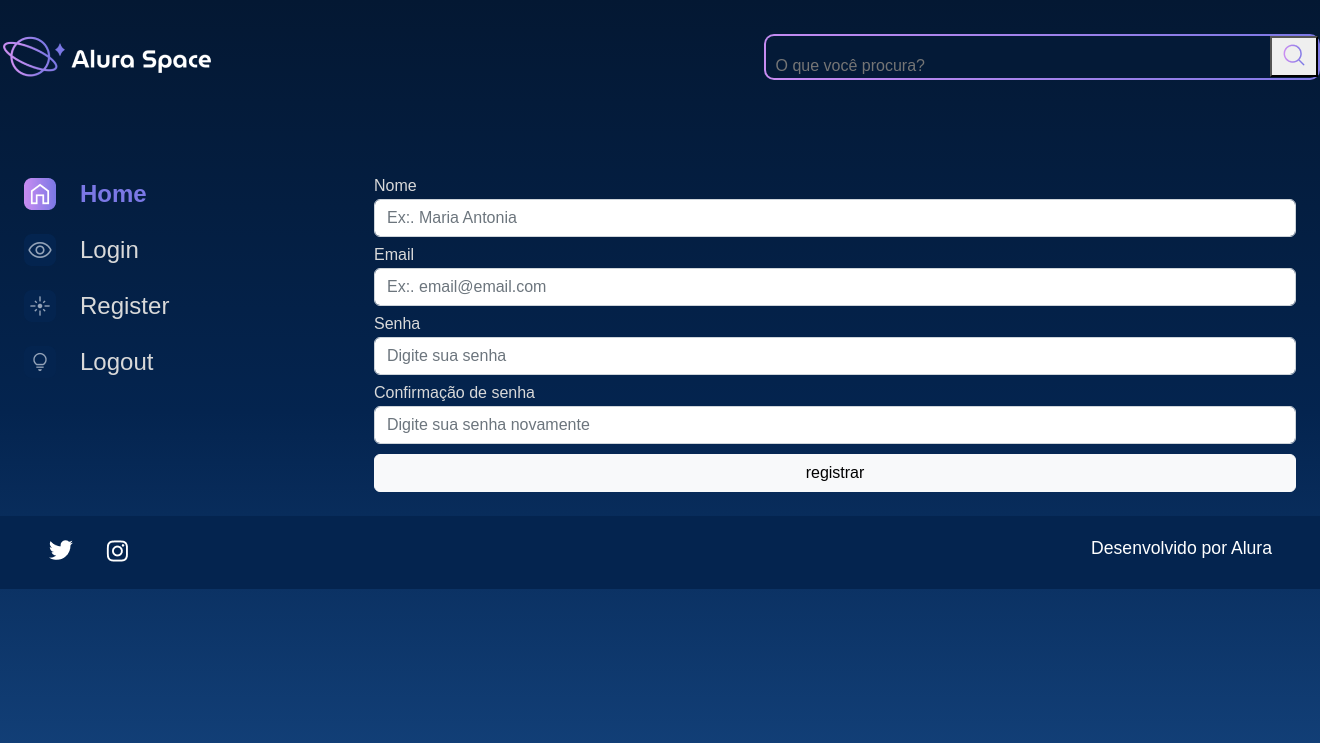
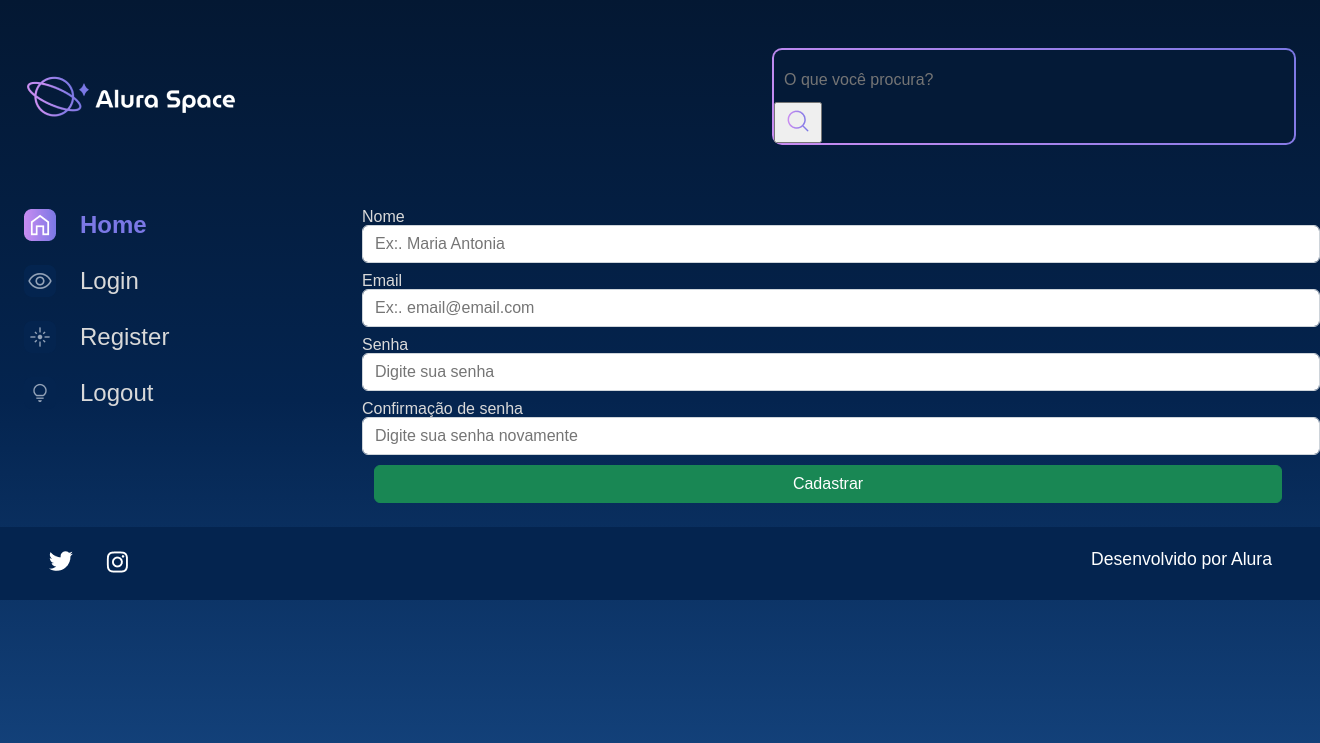
Before and after one commit to shiizuko/Django-alura-space, a Django app: page /register in a window 1320 px wide. Shown: the top 743 px of the page. Run offline with Django 4.2, Linux system fonts and the light colour scheme.

Commit message:
melhorias no projeto

```diff
--- a/setup/settings.py
+++ b/setup/settings.py
@@ -144,5 +144,5 @@
 from django.contrib.messages import constants as messages
 MESSAGE_TAGS = {
     messages.ERROR: 'danger',
-    messages.SUCCESS: 'success',
+    messages.SUCCESS: 'success'
 }
--- a/setup/static/styles/style.css
+++ b/setup/static/styles/style.css
@@ -399,3 +399,130 @@
     border: 2px solid #7B78E5;
     cursor: pointer;
 }
+
+.alert-success {
+    --bs-alert-color: #0f5132;
+    --bs-alert-bg: #d1e7dd;
+    --bg-alert-border-color: #badbcc;
+}
+
+.alert-danger {
+    --bs-alert-color: #842029;
+    --bs-alert-bg: #f8d7da;
+    --bg-alert-border-color: #f5c2c7;
+}
+.row {
+    --bs-gutter-x: 1.5rem;
+    --bs-gutter-y: 0;
+    display: flex;
+    flex-wrap: wrap;
+    margin-top: calc(-1 * var(--bs-gutter-y));
+    margin-right: calc(-.5 * var(--bs-gutter-x));
+    margin-left: calc(-.5 * var(--bs-gutter-x));
+}
+
+.col-12 {
+    flex: 0 0 auto;
+    width: 100%;
+}
+
+.btn {
+    --bs-btn-padding-x: 0.75rem;
+    --bs-btn-padding-y: 0.375rem;
+    --bs-btn-font-family: ;
+    --bs-btn-font-size: 1rem;
+    --bs-btn-font-weight: 400;
+    --bs-btn-line-height: 1.5;
+    --bs-btn-color: #212529;
+    --bs-btn-bg: transparent;
+    --bs-btn-border-width: 1px;
+    --bs-btn-border-color: transparent;
+    --bs-btn-border-radius: 0.375rem;
+    --bs-btn-hover-border-color: transparent;
+    --bs-btn-box-shadow: inset 0 1px 0 rgba(255, 255, 255, 0.15),0 1px 1px rgba(0, 0, 0, 0.075);
+    --bs-btn-disabled-opacity: 0.65;
+    --bs-btn-focus-box-shadow: 0 0 0 0.25rem rgba(var(--bs-btn-focus-shadow-rgb), .5);
+    display: inline-block;
+    padding: var(--bs-btn-padding-y) var(--bs-btn-padding-x);
+    font-family: var(--bs-btn-font-family);
+    font-size: var(--bs-btn-font-size);
+    font-weight: var(--bs-btn-font-weight);
+    line-height: var(--bs-btn-line-height);
+    color: var(--bs-btn-color);
+    text-align: center;
+    text-decoration: none;
+    vertical-align: middle;
+    cursor: pointer;
+    -webkit-user-select: none;
+    -moz-user-select: none;
+    user-select: none;
+    border: var(--bs-btn-border-width) solid var(--bs-btn-border-color);
+    border-radius: var(--bs-btn-border-radius);
+    background-color: var(--bs-btn-bg);
+    transition: color .15s ease-in-out,background-color .15s ease-in-out,border-color .15s ease-in-out,box-shadow .15s ease-in-out;
+}
+
+.btn-success {
+    --bs-btn-color: #fff;
+    --bs-btn-bg: #198754;
+    --bs-btn-border-color: #198754;
+    --bs-btn-hover-color: #fff;
+    --bs-btn-hover-bg: #157347;
+    --bs-btn-hover-border-color: #146c43;
+    --bs-btn-focus-shadow-rgb: 60,153,110;
+    --bs-btn-active-color: #fff;
+    --bs-btn-active-bg: #146c43;
+    --bs-btn-active-border-color: #13653f;
+    --bs-btn-active-shadow: inset 0 3px 5px rgba(0, 0, 0, 0.125);
+    --bs-btn-disabled-color: #fff;
+    --bs-btn-disabled-bg: #198754;
+    --bs-btn-disabled-border-color: #198754;
+}
+
+.btn-danger {
+    color: #fff;
+    background-color: #dc3545;
+    border-color: #dc3545;
+}
+
+.form-control {
+    display: block;
+    width: 100%;
+    padding: 0.375rem 0.75rem;
+    font-size: 1rem;
+    font-weight: 400;
+    line-height: 1.5;
+    color: #212529;
+    background-color: #fff;
+    background-clip: padding-box;
+    border: 1px solid #ced4da;
+    -webkit-appearance: none;
+    -moz-appearance: none;
+    appearance: none;
+    border-radius: 0.375rem;
+    transition: border-color .15s ease-in-out,box-shadow .15s ease-in-out;
+}
+
+.form-check {
+    display: block;
+    min-height: 1.5rem;
+    padding-left: 1.5em;
+    margin-bottom: 0.125rem;
+}
+
+.form-check-input {
+    width: 1em;
+    height: 1em;
+    margin-top: 0.25em;
+    vertical-align: top;
+    background-color: #fff;
+    background-repeat: no-repeat;
+    background-position: center;
+    background-size: contain;
+    border: 1px solid rgba(0,0,0,.25);
+    -webkit-appearance: none;
+    -moz-appearance: none;
+    appearance: none;
+    -webkit-print-color-adjust: exact;
+    color-adjust: exact;
+}
--- a/templates/galeria/imagem.html
+++ b/templates/galeria/imagem.html
@@ -1,4 +1,4 @@
-{% extends 'galeria/base.html' %}
+{% extends 'shared/base.html' %}
 {% load static %}
 {% block content %}
             <section class="conteudo">
--- a/templates/galeria/index.html
+++ b/templates/galeria/index.html
@@ -1,4 +1,4 @@
-{% extends 'galeria/base.html' %}
+{% extends 'shared/base.html' %}
 {% load static %}
 {% block content %}
             <section class="conteudo">
--- a/templates/galeria/search.html
+++ b/templates/galeria/search.html
@@ -1,4 +1,4 @@
-{% extends 'galeria/base.html' %}
+{% extends 'shared/base.html' %}
 {% load static %}
 {% block content %}
             <section class="conteudo">
--- a/templates/partials/_alerts.html
+++ b/templates/partials/_alerts.html
@@ -1,6 +1,6 @@
 {% if messages %}
     {% for message in messages %}
-        <div class="alert alert-{{ message.tags }}" role="alert" id="messages">
+        <div class="alert alert-{{ message.tags }}">
             {{message}}
         </div>
     {% endfor %}
--- a/templates/partials/_header.html
+++ b/templates/partials/_header.html
@@ -2,11 +2,8 @@
 <div class="pagina-inicial">
     <header class="cabecalho">
         <img src="{% static '/assets/logo/Logo(2).png' %}" alt="Logo da Alura Space" />
-        {% for message in messages %}
-        <div class="alert alert-info" role="alert" id="messages">
-            <p class="alert alert-info">  {{message}} </p>
-        </div>
-        {% endfor %}
+        {% include 'partials/_alerts.html' %}
+
         <div class="cabecalho__busca">
             <div class="busca__fundo">
                 <form action="{% url 'search' %}">
--- a/templates/users/base.html
+++ b/templates/shared/base.html
@@ -1,5 +1,4 @@
 {% load static %}
-
 <!DOCTYPE html>
 <html lang="pt-br">
 
@@ -11,13 +10,19 @@
     <link rel="preconnect" href="https://fonts.googleapis.com">
     <link rel="preconnect" href="https://fonts.gstatic.com" crossorigin>
     <link href="https://fonts.googleapis.com/css2?family=Poppins:wght@400;500;600&display=swap" rel="stylesheet">
-    <!-- CSS only -->
-    <link href="https://cdn.jsdelivr.net/npm/bootstrap@5.2.2/dist/css/bootstrap.min.css" rel="stylesheet" integrity="sha384-Zenh87qX5JnK2Jl0vWa8Ck2rdkQ2Bzep5IDxbcnCeuOxjzrPF/et3URy9Bv1WTRi" crossorigin="anonymous">
     <link rel="stylesheet" href="{% static '/styles/style.css' %}">
+
+
 </head>
+
 <body>
-    {% include 'users/partials/_header.html'%}
+
+    {% include 'partials/_header.html'%}
+
     {% block content %}
 
     {% endblock%}
+    {% include 'partials/_footer.html' %}
+
 </body>
+</html>
--- a/templates/users/partials/_header.html
+++ /dev/null
@@ -1,15 +0,0 @@
-{% load static %}
-<header class="cabecalho">
-    <img src="{% static '/assets/logo/Logo(2).png' %}" alt="Logo da Alura Space" />
-    {% include 'partials/_alerts.html' %}
-    <div class="cabecalho__busca">
-        <div class="busca__fundo">
-            <form action="{% url 'search' %}">
-                <input  class="busca__input" type="text" name="buscar" placeholder="O que você procura?">
-                <button type="submit">
-                    <img class="busca__icone" src="{% static '/assets/ícones/1x/search.png' %}" alt="ícone de search">
-                </button>
-            </form>
-        </div>
-    </div>
-</header>
--- a/templates/users/register.html
+++ b/templates/users/register.html
@@ -1,24 +1,14 @@
-{% extends 'users/base.html' %}
+{% extends 'shared/base.html' %}
 {% load static %}
 {% block content %}
-    <div class="pagina-inicial">
 
-        <main class="principal">
-            <section class="menu-lateral">
-                <nav class="menu-lateral__navegacao">
-                    <a href="{% url 'index' %}"><img src="{% static '/assets/ícones/1x/Home - ativo.png' %}"> Home</a>
-                    <a href="{% url 'login' %}"><img src="{% static '/assets/ícones/1x/Mais vistas - inativo.png' %}"> Login</a>
-                    <a href="{% url 'register' %}"><img src="{% static '/assets/ícones/1x/Novas - inativo.png' %}"> Register</a>
-                    <a href="{% url 'logout' %}"><img src="{% static '/assets/ícones/1x/Surpreenda-me - inativo.png' %}"> Logout</a>
-                </nav>
-            </section>
 <section class="galeria" style="margin-left: 5em">
     <form action="{% url 'register' %}" method="POST">
         {% csrf_token %}
         <div class="row">
             {% for field in form.visible_fields %}
             <div class="col-12 col-lg-12" style="margin-bottom: 10px;">
-                            <label for="{{field.id_for_label}}" style="color:#D9D9D9; margin-bottom: 5px;">{{field.label}}</label>
+                <label for="{{ field.id_for_label }}" style="color:#D9D9D9; margin-bottom: 5px;">{{field.label}}</label>
                 {{ field }}
             </div>
             {% for error in field.errors %}
@@ -29,7 +19,7 @@
             {% endfor %}
         </div>
         <div>
-                        <button  class="btn btn-light col-12" style="padding: top 5px;" type="submit">registrar</button>
+            <button type="submit" class="btn btn-success col-12" style="padding: top 5px;">Cadastrar</button>
         </div>
     </form>
 </section>
@@ -37,5 +27,4 @@
 </div>
 
 
-{% include 'partials/_footer.html' %}
 {% endblock %}
```
Also changed, not shown: templates/galeria/base.html (deleted, +0 -27 lines), templates/users/login.html (+2 -13 lines). Lines whose indentation alone changed are shown as unchanged.
